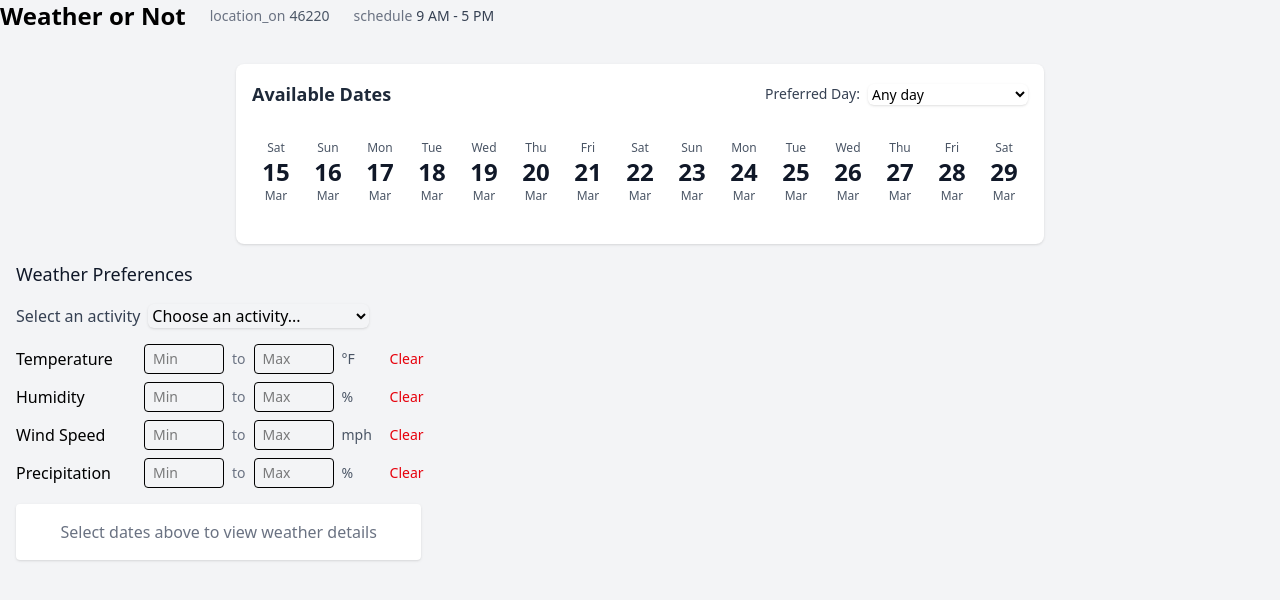
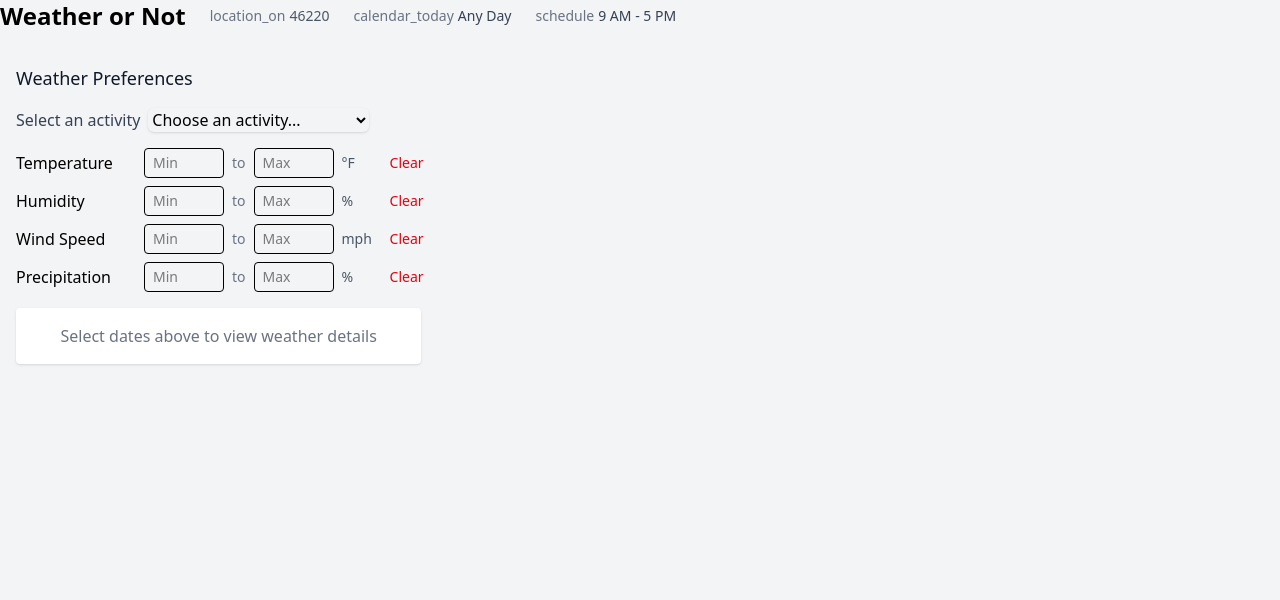
Before and after one commit to byronwall/weather-helper, a React (Vite) app: page / in a window 1280 px wide. Shown: the top 600 px of the page. Built offline with nearby package versions, Linux system fonts and the light colour scheme.

Commit message:
Refactor ESLint configuration and improve code readability: add 'curly' rule to ESLint settings, enforce consistent curly braces in conditional statements across components, and limit available dates to 14 days in DateList component for better user experience.

```diff
--- a/eslint.config.js
+++ b/eslint.config.js
@@ -24,6 +24,7 @@ export default tseslint.config(
         { allowConstantExport: true },
       ],
       "no-console": "warn",
+      curly: "warn",
     },
   }
 );
--- a/src/App.tsx
+++ b/src/App.tsx
@@ -17,10 +17,14 @@ export function App() {
 
   // Setup resize observer for the grid
   React.useEffect(() => {
-    if (!gridRef.current) return;
+    if (!gridRef.current) {
+      return;
+    }
 
     const updateChartWidth = () => {
-      if (!gridRef.current) return;
+      if (!gridRef.current) {
+        return;
+      }
 
       // Get the actual width of a grid cell by measuring a child element
       const firstChild = gridRef.current.firstElementChild as HTMLElement;
@@ -71,7 +75,6 @@ export function App() {
       <div className="min-h-screen bg-gray-100">
         <Header />
         <main className="container mx-auto p-4 space-y-4">
-          <DateList />
           <UserPreferences />
           <div className="weather-grid" ref={gridRef}>
             {selectedDates.length === 0 ? (
--- a/src/Header.tsx
+++ b/src/Header.tsx
@@ -1,5 +1,6 @@
 import { useWeatherStore } from "./stores/weatherStore";
 import { TimePreferencePopover } from "./components/TimePreferencePopover";
+import { DatePreferencePopover } from "./components/DatePreferencePopover";
 
 export function Header() {
   const { selectedLocation } = useWeatherStore();
@@ -14,6 +15,7 @@ export function Header() {
           <span>{selectedLocation || "Select Location"}</span>
         </div>
 
+        <DatePreferencePopover />
         <TimePreferencePopover />
       </div>
     </header>
--- a/src/components/DateList.tsx
+++ b/src/components/DateList.tsx
@@ -56,12 +56,12 @@ export function DateList() {
   // Get available dates and sort them
   const availableDates = getAvailableDates(selectedLocation, timePreference);
 
-  const sortedDates = [...availableDates].sort(
-    (a, b) => a.getTime() - b.getTime()
-  );
+  const sortedDates = [...availableDates]
+    .sort((a, b) => a.getTime() - b.getTime())
+    .slice(0, 14); // Limit to 14 days
 
   return (
-    <div className="bg-white rounded-lg shadow w-fit mx-auto">
+    <div className="bg-white rounded-lg shadow mx-auto">
       <div className="p-4 space-y-4">
         <div className="flex items-center justify-between">
           <h2 className="text-lg font-semibold text-gray-800">
@@ -69,8 +69,8 @@ export function DateList() {
           </h2>
           <DayPreference />
         </div>
-        <div className="overflow-x-auto pb-2">
-          <div className="flex gap-1 min-w-min">
+        <div className="pb-2">
+          <div className="grid grid-cols-7 gap-1">
             {!selectedLocation ? (
               <div className="p-4 text-gray-500 text-center">
                 Loading dates...
--- /dev/null
+++ b/src/components/DatePreferencePopover.tsx
@@ -0,0 +1,33 @@
+import { Popover } from "@headlessui/react";
+import { DateList } from "./DateList";
+import { useUserPrefs } from "../stores/userPrefsStore";
+
+const DAYS_OF_WEEK = [
+  "Sunday",
+  "Monday",
+  "Tuesday",
+  "Wednesday",
+  "Thursday",
+  "Friday",
+  "Saturday",
+];
+
+export function DatePreferencePopover() {
+  const { preferredDayOfWeek } = useUserPrefs();
+
+  const displayText =
+    preferredDayOfWeek !== null ? DAYS_OF_WEEK[preferredDayOfWeek] : "Any Day";
+
+  return (
+    <Popover className="relative">
+      <Popover.Button className="flex items-center space-x-1 text-sm text-gray-700 hover:text-gray-900">
+        <span className="material-icons text-gray-500">calendar_today</span>
+        <span>{displayText}</span>
+      </Popover.Button>
+
+      <Popover.Panel className="absolute z-10 mt-2 rounded-md bg-white shadow-lg ring-1 ring-black ring-opacity-5 p-4">
+        <DateList />
+      </Popover.Panel>
+    </Popover>
+  );
+}
--- a/src/components/TimePreference.tsx
+++ b/src/components/TimePreference.tsx
@@ -19,7 +19,9 @@ export function TimePreference() {
 
   const handleCustomTimeChange = (type: "start" | "end", value: string) => {
     const hour = parseInt(value, 10);
-    if (isNaN(hour) || hour < 0 || hour > 23) return;
+    if (isNaN(hour) || hour < 0 || hour > 23) {
+      return;
+    }
 
     if (type === "start") {
       setCustomTimeRange(hour, timePreference.endHour);
--- a/src/components/TimePreferencePopover.tsx
+++ b/src/components/TimePreferencePopover.tsx
@@ -4,8 +4,12 @@ import { useUserPrefs } from "../stores/userPrefsStore";
 
 function formatTimeRange(startHour: number, endHour: number) {
   const formatHour = (hour: number) => {
-    if (hour === 0) return "12 AM";
-    if (hour === 12) return "12 PM";
+    if (hour === 0) {
+      return "12 AM";
+    }
+    if (hour === 12) {
+      return "12 PM";
+    }
     return hour < 12 ? `${hour} AM` : `${hour - 12} PM`;
   };
   return `${formatHour(startHour)} - ${formatHour(endHour)}`;
--- a/src/stores/weatherStore.ts
+++ b/src/stores/weatherStore.ts
@@ -75,7 +75,10 @@ interface WeatherStore extends WeatherStoreState {
     range: TimeRange
   ) => WeatherMetric[];
   getAvailableTimeRange: (location: string) => TimeRange | null;
-  getAvailableDates: (location: string, preferredTime: PreferredTime) => Date[];
+  getAvailableDates: (
+    location: string | null,
+    preferredTime: PreferredTime
+  ) => Date[];
   getSelectedDates: () => Date[];
 }
 
@@ -200,7 +203,9 @@ export const useWeatherStore = create<WeatherStore>((set, get) => ({
   getWeatherForTimeRange: (location, range) => {
     const state = get();
     const locationData = state.weatherByLocation[location];
-    if (!locationData) return [];
+    if (!locationData) {
+      return [];
+    }
 
     const bufferSeconds = state.bufferHours * 3600; // Convert hours to seconds
     return locationData.metrics.filter(
@@ -213,7 +218,9 @@ export const useWeatherStore = create<WeatherStore>((set, get) => ({
   getAvailableTimeRange: (location) => {
     const state = get();
     const locationData = state.weatherByLocation[location];
-    if (!locationData || locationData.metrics.length === 0) return null;
+    if (!locationData || locationData.metrics.length === 0) {
+      return null;
+    }
 
     const timestamps = locationData.metrics.map((m) => m.timestamp);
     return {
@@ -224,8 +231,15 @@ export const useWeatherStore = create<WeatherStore>((set, get) => ({
 
   getAvailableDates: (location, preferredTime) => {
     const state = get();
+
+    if (!location) {
+      return [];
+    }
+
     const timeRange = state.getAvailableTimeRange(location);
-    if (!timeRange) return [];
+    if (!timeRange) {
+      return [];
+    }
 
     const availableDates: Date[] = [];
     const startDate = new Date(timeRange.start * 1000);
```
